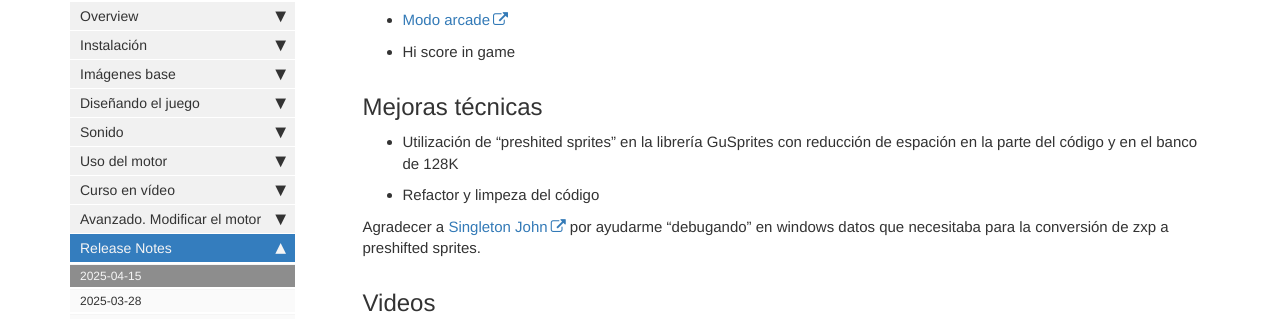
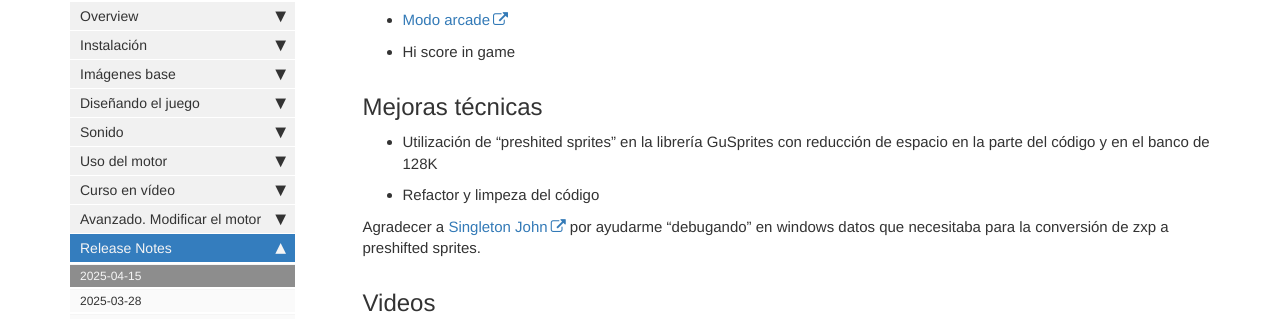
Before and after one commit to rtorralba/zx-game-maker-www, a Jekyll site: the page built from pages/mydoc/mydoc_release_notes_2025_04_15.md, in a window 1280 px wide and 900 px high, scrolled down 312 px. Shown: the part 127-446 px from the top of the window. Built offline with Jekyll 4.4.1, drawn with Linux system fonts in a browser that asks for light colours; comment, search, counter and statistics services are not loaded.

Commit message:
Fix typo in technical improvements section of release notes

```diff
--- a/pages/mydoc/mydoc_release_notes_2025_04_15.md
+++ b/pages/mydoc/mydoc_release_notes_2025_04_15.md
@@ -15,7 +15,7 @@
 * Hi score in game
 
 ## Mejoras técnicas
-* Utilización de "preshited sprites" en la librería GuSprites con reducción de espación en la parte del código y en el banco de 128K
+* Utilización de "preshited sprites" en la librería GuSprites con reducción de espacio en la parte del código y en el banco de 128K
 * Refactor y limpeza del código
 
 
```
